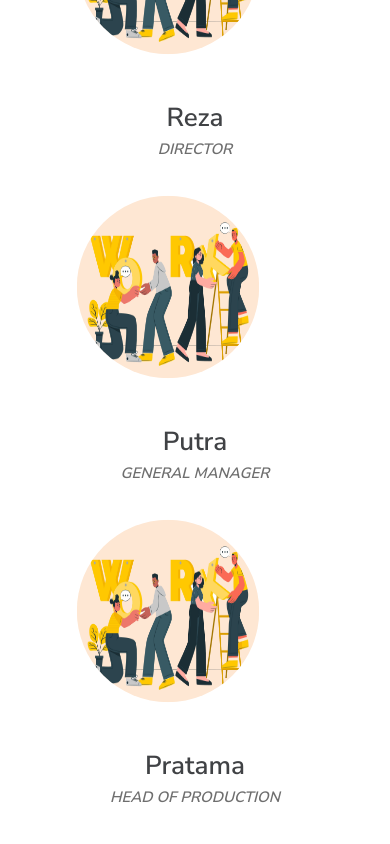
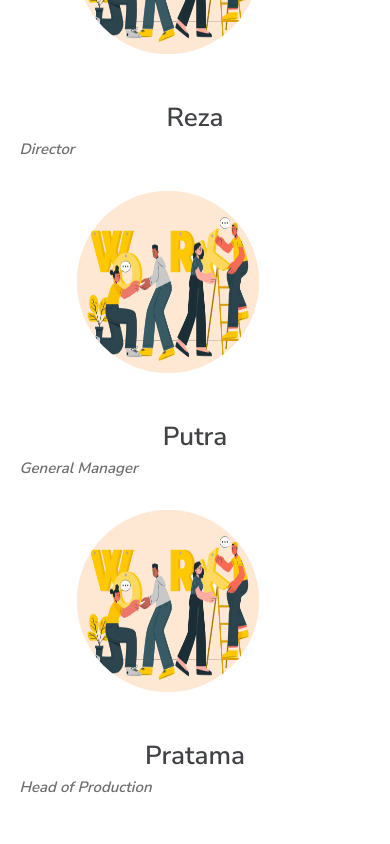
Before and after one commit to ezaatama/redesign-retina, a React (Create React App) app: page /about in a window 390 px wide. Shown: the part 1000-1844 px from the top of the page. Built offline with nearby package versions, Linux system fonts and the light colour scheme.

Commit message:
change responsive

```diff
--- a/src/components/HeaderSection.css
+++ b/src/components/HeaderSection.css
@@ -146,4 +146,7 @@ hr{
         background-size: cover;
         background-repeat: no-repeat;
     }
+    .btn--wide{
+        padding: 0;
+    }
 }
--- a/src/components/Slider/Slider.css
+++ b/src/components/Slider/Slider.css
@@ -109,7 +109,7 @@ img{
     transition: .6s;
 }
 
-.title{
+.title-slider{
     text-align: center;
     text-transform: uppercase;
     margin: 15px 0;
--- a/src/components/Slider/Slider.js
+++ b/src/components/Slider/Slider.js
@@ -63,7 +63,7 @@ const ImageSlider = () => {
                                         </li>
                                     </ul>
                                     <div className="details">
-                                        <h2 className="title">{title} <span className="job-title">{jobTitle}</span></h2>
+                                        <h2 className="title-slider">{title} <span className="job-title">{jobTitle}</span></h2>
                                     </div>
                                 </div>
                             </div>
```
